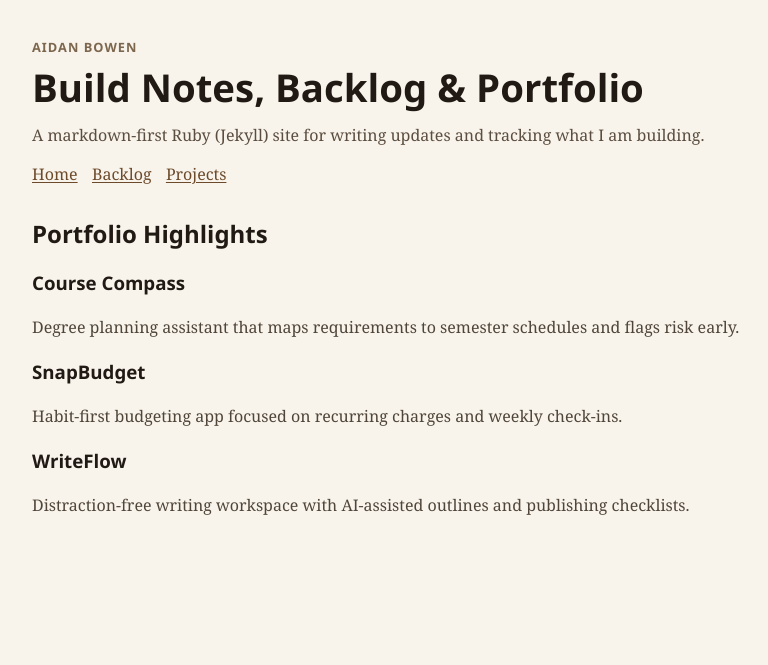
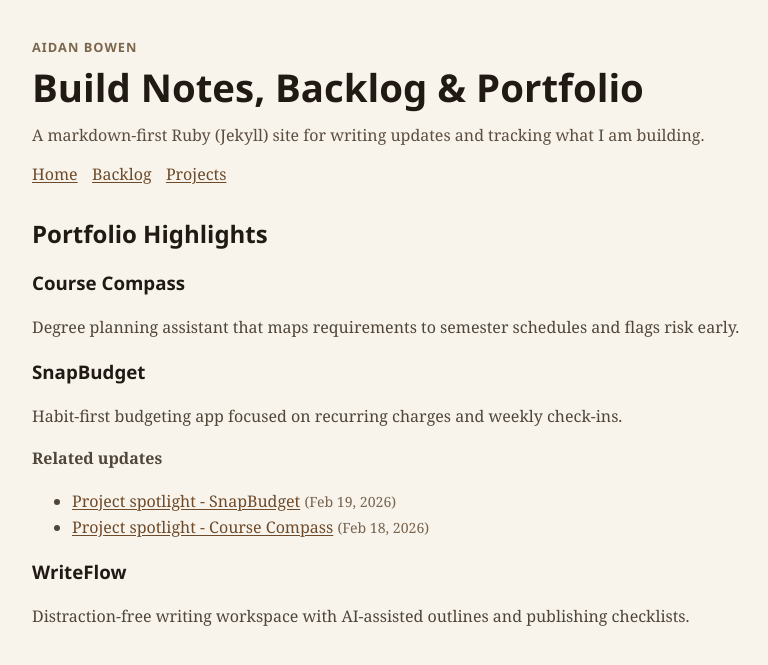
Before and after one commit to bowenaidan/bowenaidan.github.io, a Jekyll site: the page built from projects.md, in a window 1280 px wide. Shown: the top 665 px of the page, without its empty margins (248-1016 px from the left). Built offline with Jekyll 4.4.1, drawn with Linux system fonts in a browser that asks for light colours.

Commit message:
add project categories

```diff
--- a/projects.md
+++ b/projects.md
@@ -9,8 +9,38 @@
 ### Course Compass
 Degree planning assistant that maps requirements to semester schedules and flags risk early.
 
+{% assign course_compass_posts = site.posts | where: "project", "course-compass" %}
+{% if course_compass_posts.size > 0 %}
+**Related updates**
+<ul>
+  {% for post in course_compass_posts %}
+    <li><a href="{{ post.url | relative_url }}">{{ post.title }}</a> <span class="post-meta">({{ post.date | date: "%b %-d, %Y" }})</span></li>
+  {% endfor %}
+</ul>
+{% endif %}
+
 ### SnapBudget
 Habit-first budgeting app focused on recurring charges and weekly check-ins.
 
+{% assign snapbudget_posts = site.posts | where: "project", "snapbudget" %}
+{% if snapbudget_posts.size > 0 %}
+**Related updates**
+<ul>
+  {% for post in snapbudget_posts %}
+    <li><a href="{{ post.url | relative_url }}">{{ post.title }}</a> <span class="post-meta">({{ post.date | date: "%b %-d, %Y" }})</span></li>
+  {% endfor %}
+</ul>
+{% endif %}
+
 ### WriteFlow
 Distraction-free writing workspace with AI-assisted outlines and publishing checklists.
+
+{% assign writeflow_posts = site.posts | where: "project", "writeflow" %}
+{% if writeflow_posts.size > 0 %}
+**Related updates**
+<ul>
+  {% for post in writeflow_posts %}
+    <li><a href="{{ post.url | relative_url }}">{{ post.title }}</a> <span class="post-meta">({{ post.date | date: "%b %-d, %Y" }})</span></li>
+  {% endfor %}
+</ul>
+{% endif %}
```
Also changed, not shown: _posts/2026-02-18-project-spotlight-course-compass.md (+1 -0 lines), _posts/2026-02-19-project-spotlight-snapbudget.md (+1 -0 lines).
